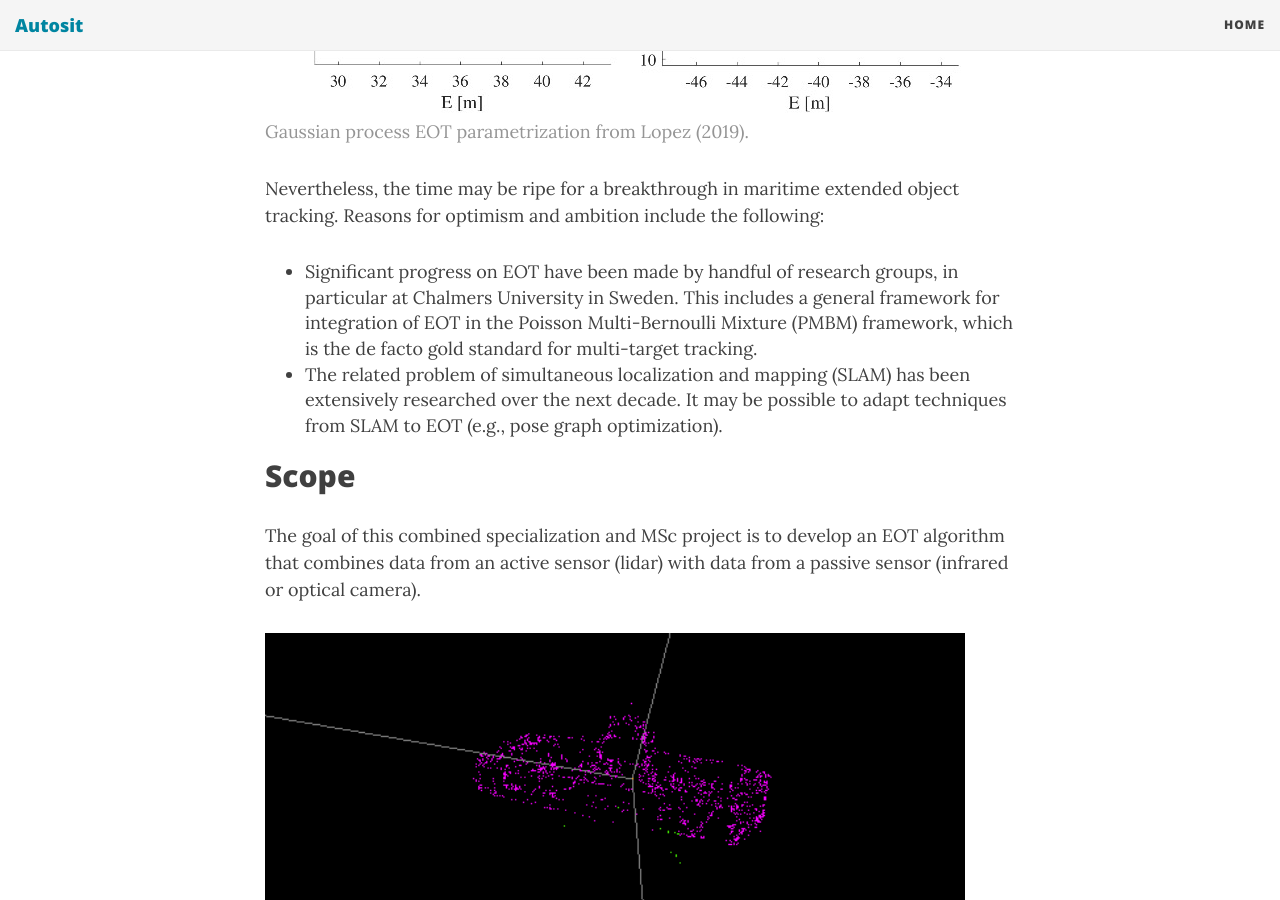
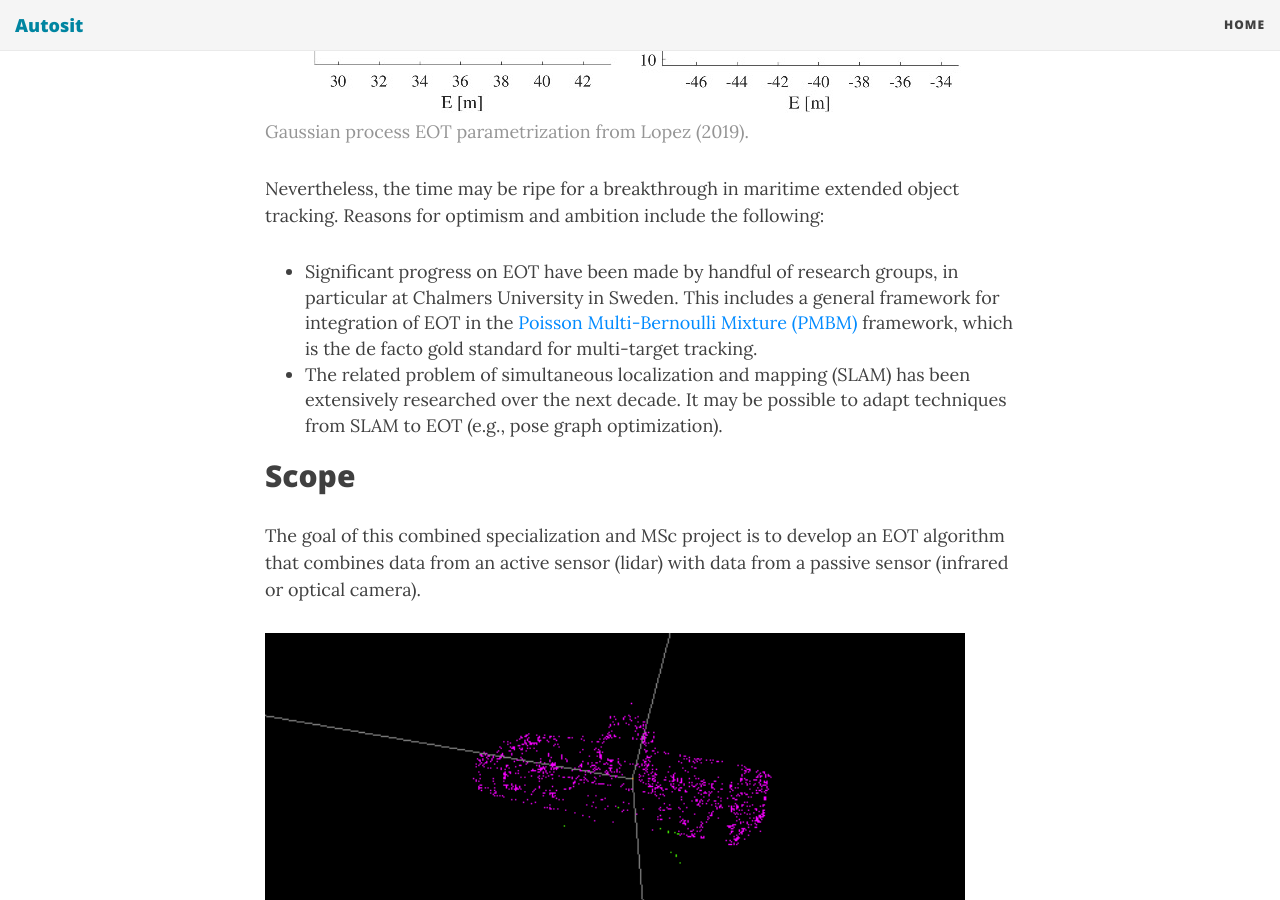
Before and after one commit to autosit/autosit.github.io, a Jekyll site: the page built from _posts/2020-04-08-multisensor-eot.md, in a window 1280 px wide and 900 px high, scrolled down 1746 px. Built offline with Jekyll 4.4.1, drawn with Linux system fonts in a browser that asks for light colours; nearby versions of some CDN libraries.

Commit message:
further revisions ms eot

```diff
--- a/_posts/2020-04-08-multisensor-eot.md
+++ b/_posts/2020-04-08-multisensor-eot.md
@@ -26,7 +26,7 @@ While the traditional tracking methods from the 70s and 80s have assumed that al
 
 Nevertheless, the time may be ripe for a breakthrough in maritime extended object tracking. Reasons for optimism and ambition include the following:
 
-* Significant progress on EOT have been made by handful of research groups, in particular at Chalmers University in Sweden. This includes a general framework for integration of EOT in the Poisson Multi-Bernoulli Mixture (PMBM) framework, which is the de facto gold standard for multi-target tracking.
+* Significant progress on EOT have been made by handful of research groups, in particular at Chalmers University in Sweden. This includes a general framework for integration of EOT in the [Poisson Multi-Bernoulli Mixture (PMBM)] framework, which is the de facto gold standard for multi-target tracking.
 * The related problem of simultaneous localization and mapping (SLAM) has been extensively researched over the next decade. It may be possible to adapt techniques from SLAM to EOT (e.g., pose graph optimization).
 
 ## Scope
```
Also changed, not shown: other parts of _posts/2020-04-08-multisensor-eot.md (+1 -0 lines).
